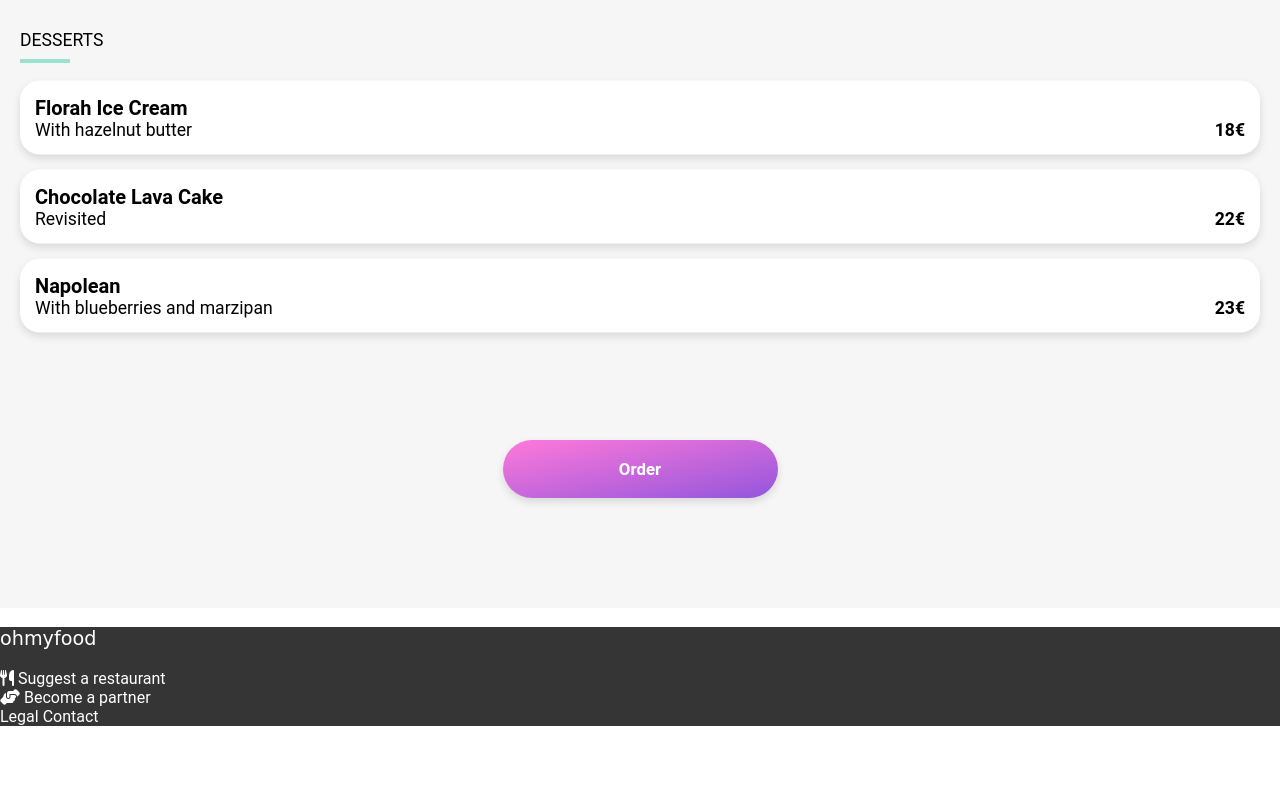
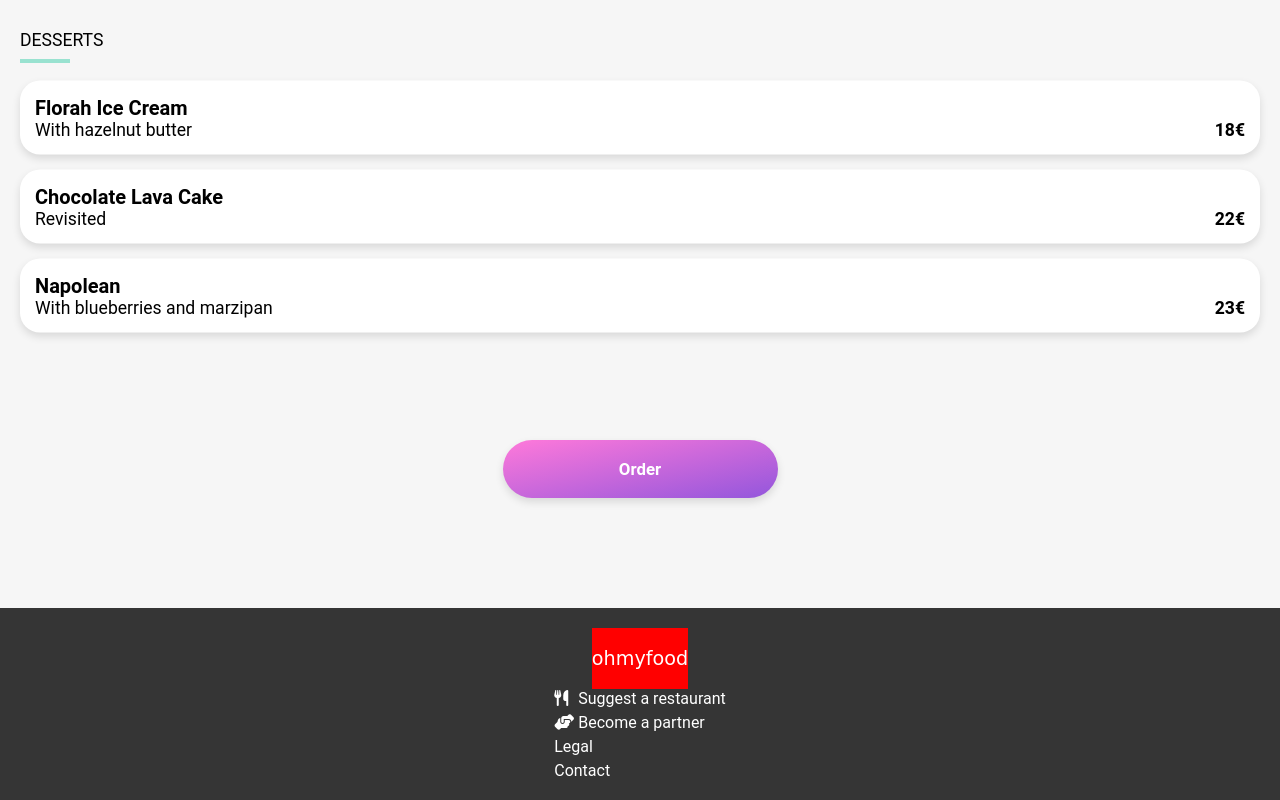
Before and after one commit to niknaaks/Open-Classroom-Project, a website: page la_francaise.html in a window 1280 px wide. Shown: the part 1111-1911 px from the top of the page. Before the commit the page ends 1837 px from the top, so only its background shows below. Drawn offline with Linux system fonts and the light colour scheme; a web font is replaced by a local one.

Commit message:
Updating footer on main and side pages

```diff
--- a/la_francaise.html
+++ b/la_francaise.html
@@ -16,6 +16,9 @@
 </head>
 
 <body>
+
+    <div class="body-container">
+
         <header class="menu-header">
             <div class="menu-header__arrow">
                 <a href="index.html" aria-label="return to home page"><i class="fa-solid fa-arrow-left"></i></a>
@@ -27,10 +30,14 @@
 
         </header>
 
+    </div>
+
     <section>
 
         <div class="menu-item__background-2">
         </div>
+
+        <div class="body-container">
 
             <div class="menu-item__container bg-light-grey">
                 <div class="menu-item__title">
@@ -396,34 +403,49 @@
 
             </div>
 
+        </div>
+
     </section>
+
 
 </body>
 
-<footer class="bg-dark-grey">
+<footer>
+    <div class="footer__logo bg-dark-grey">
 
-    <div class="footer__text">
+        <div class="body-container align-center">
+
+
             <div class="footer__title">
                 <p class="text-white font-style">ohmyfood</p>
             </div>
 
-
-        <div class="text-white">
-            <i class="fa-solid fa-utensils"></i>
-            <a href="#" class="text-white"> Suggest a restaurant</a>
+            <div class="footer__lg align-center">
+                <div class="footer__text">
+                    <a href="#" class="text-white">
+                        <i class="fa-solid fa-utensils footer__icon"></i>
+                        Suggest a restaurant</a>
                 </div>
 
-        <div class="text-white">
-            <i class="fa-solid fa-handshake-angle"></i>
-            <a href="#" class="text-white">Become a partner</a>
+                <div class="footer__text">
+                    <a href="#" class="text-white">
+                        <i class="fa-solid fa-handshake-angle footer__icon"></i>
+                        Become a partner</a>
+                </div>
+
+                <div class="footer__text">
+                    <a href="#" class="text-white">Legal</a>
+                </div>
+
+                <div class="footer__text">
+                    <a href="mailto:contactus@onmyfood.com" class="text-white footer__text">Contact</a>
+                </div>
             </div>
 
 
-        <a href="#" class="text-white">Legal</a>
 
-        <a href="mailto:contactus@onmyfood.com" class="text-white">Contact</a>
         </div>
-
+    </div>
 
 </footer>
 
--- a/scss/_card.scss
+++ b/scss/_card.scss
@@ -64,10 +64,6 @@ box-sizing: border-box;
 
 
 .heart-container {
-
-  position: relative;
-
-
   .heart {
     margin-left: -30px;
     position: absolute;
@@ -75,53 +71,35 @@ box-sizing: border-box;
 
   }
 
+    .heart--hover {
+      color: transparent;
+      animation-name: heart-animation;
 
-  .heart-bg {
-    background-color: transparent;
-  }
 
-    .heart--hover {
+       :hover {
          background-image: -webkit-linear-gradient(#9356DC, #FF79DA);
          -webkit-background-clip: text;
          background-clip: text;
-
-      animation-name: heart-animation;
-
-
-
-       :hover {
-
-           background-color: transparent;
-
          animation: heart-animation 0.8s linear;
-        //  transform-origin: bottom;
-
+         transform-origin: bottom;
+         cursor: pointer;
         }
 
    }
  }
 
-
  @keyframes heart-animation {
   0% {
+    transform: scale(0.5);
     opacity: 0;
- transform: translateY(100%);
 
 
   }
 
+  100% {
 
-
-
-80% {
-  opacity: 0.5;
-}
-
-100% {
-  transform: translate(0);
-  overflow: hidden;
+    transform:scaleY(1);
     opacity: 1;
-
 
   }
   }
--- a/scss/_footer.scss
+++ b/scss/_footer.scss
@@ -10,6 +10,16 @@
 .footer__logo {
     gap: $gap-10;
     padding: 20px;
+
+    .body-container {
+        @include display-flex(column);
+    }
+}
+
+.footer__lg {
+    @include display-flex(column);
+    align-items: flex-start;
+    gap:$gap-5;
 }
 
 
--- a/scss/_media_queries.scss
+++ b/scss/_media_queries.scss
@@ -2,7 +2,8 @@
 
     .menu-header {
         max-width: 800px;
-    } }
+    }
+}
 
     .card-menu-lg {
         display: flex;
@@ -80,4 +81,21 @@
         .card-container {
             flex-grow: 1;
         }
+
+
+        .align-center {
+            @include content-center;
+        }
+
+
+        .footer__title {
+            @include content-center;
+            background-color: red;
+        }
+
+
+
+
+
+
     }
--- a/scss/_menu-item.scss
+++ b/scss/_menu-item.scss
@@ -233,7 +233,7 @@
 
 }
 
-.fade-3 {
+.fade-4 {
     animation-delay: 1.2s;
 
 }
--- a/scss/_variables.scss
+++ b/scss/_variables.scss
@@ -29,6 +29,7 @@ $height-card-img-lg:400px;
 $min-width-card: 300px;
 
 //gap
+$gap-5:5px;
 $gap-10: 10px;
 $gap-15: 15px;
 $gap-20:20px;
```
Also changed, not shown: index.html (+6 -3 lines), la_note_enchante.html (+41 -21 lines), la_palette_du_gouet.html (+12 -6 lines), css/styles.css, 1 other file. Lines whose indentation alone changed are shown as unchanged.
